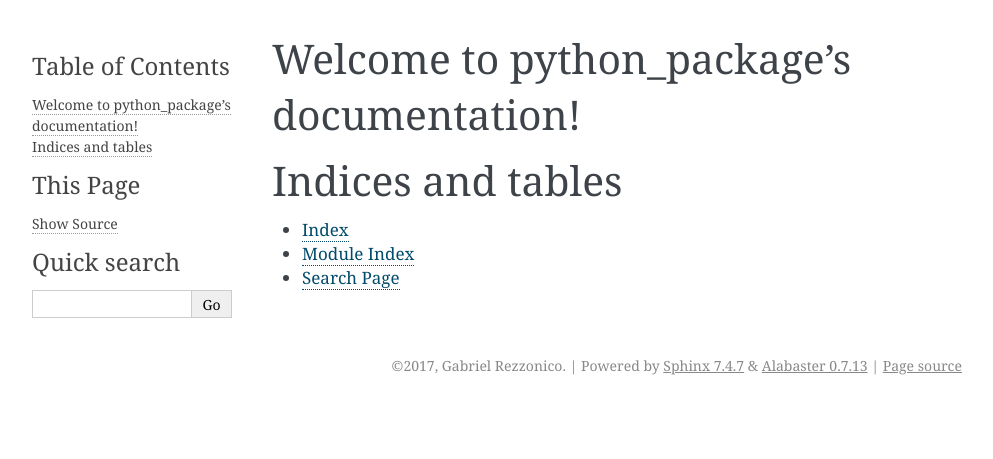
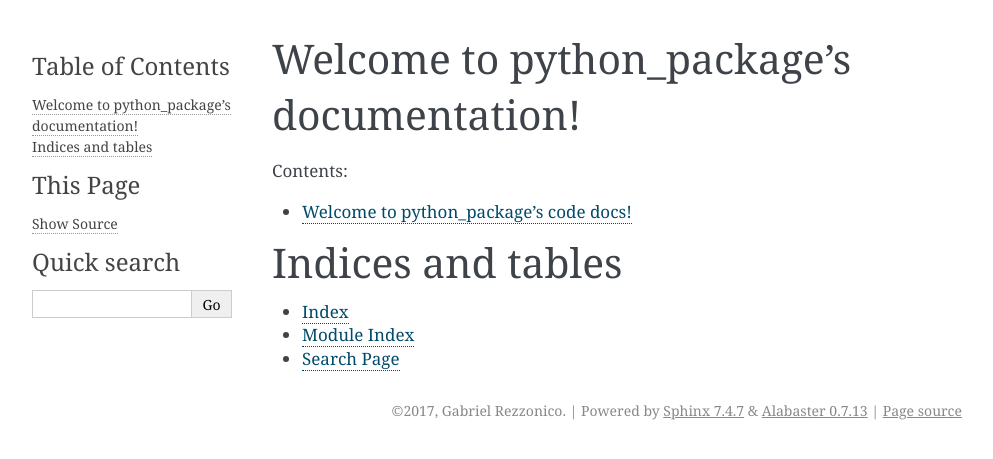
Before and after one commit to gabrielrezzonico/python_package, a Sphinx documentation site: the page built from docs/index.rst, in a window 1280 px wide. Shown: the top 459 px of the page, without its empty margins (148-1141 px from the left). Built offline with Sphinx 7.4.7, drawn with Linux system fonts in a browser that asks for light colours.

```diff
--- /dev/null
+++ b/docs/code.rst
@@ -0,0 +1,10 @@
+Welcome to python_package's code docs!
+==========================================
+
+.. automodule:: python_package
+    :members:
+    :show-inheritance:
+
+.. autoclass:: Example
+    :members:
+    :show-inheritance:
--- a/docs/index.rst
+++ b/docs/index.rst
@@ -10,6 +10,7 @@ Welcome to python_package's documentation!
    :maxdepth: 2
    :caption: Contents:
 
+   code
 
 
 Indices and tables
```
